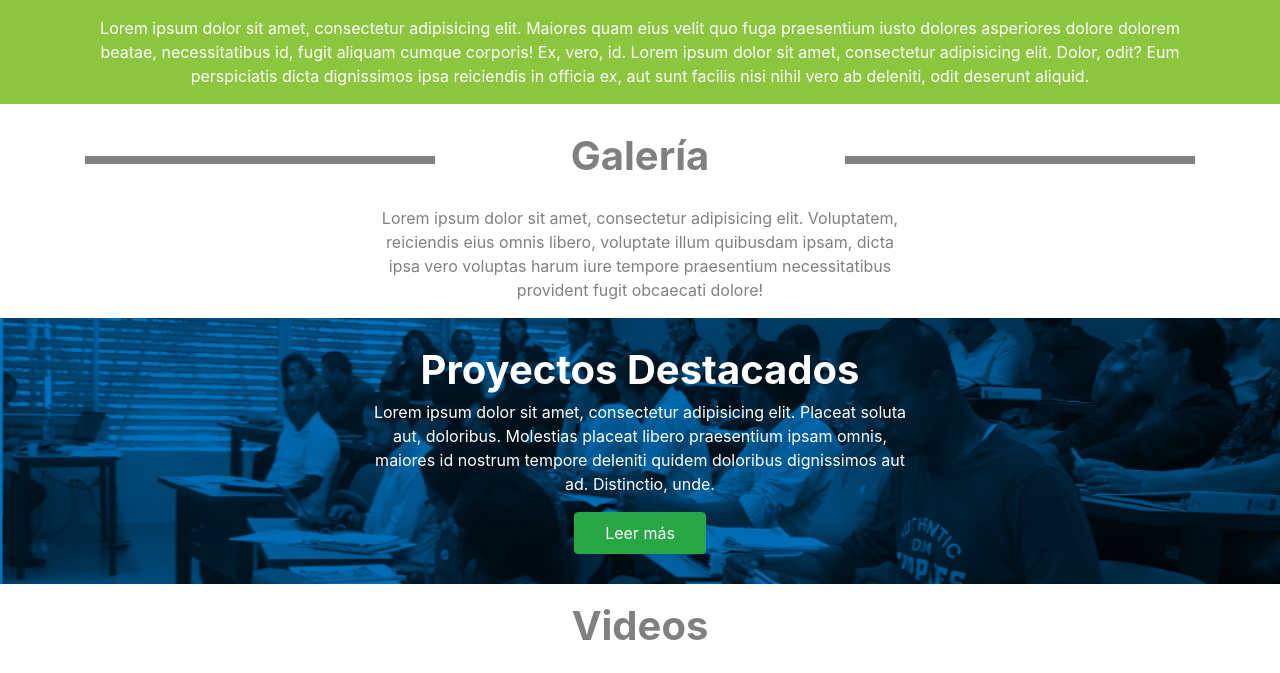
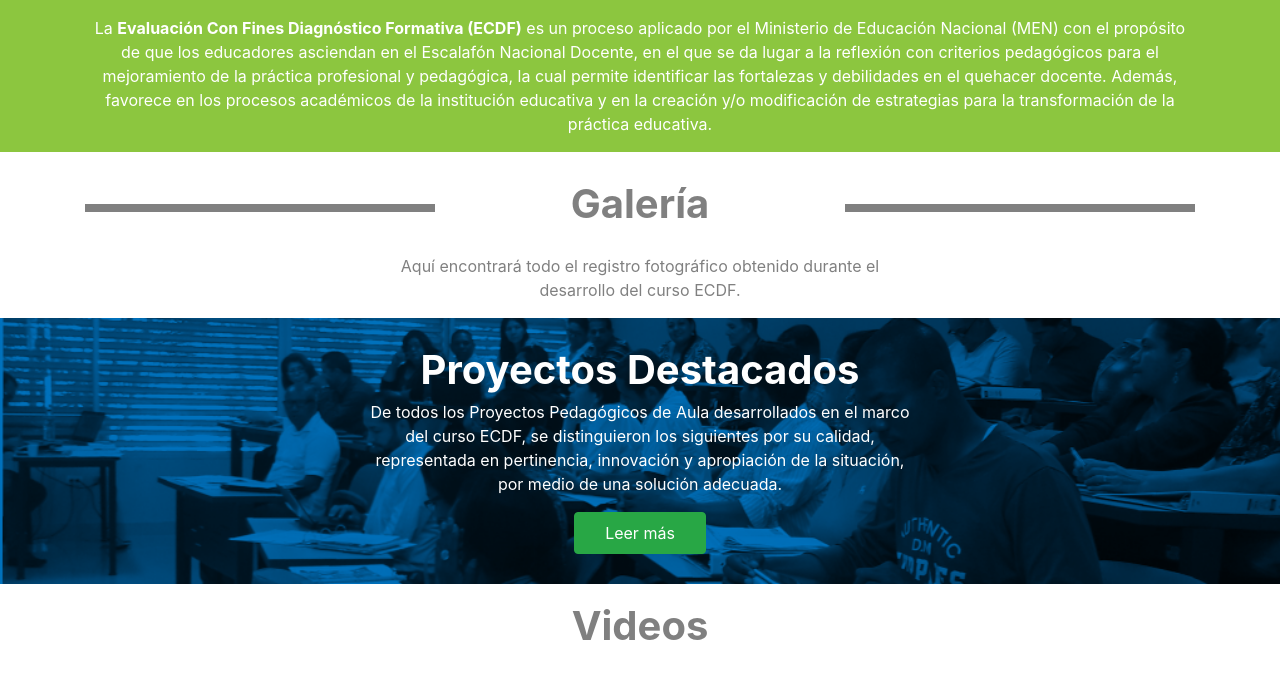
Before and after one commit to coordead/ecdf, a plain HTML site: page index.html in a window 1280 px wide. Shown: the part 694-1367 px from the top of the page. Drawn offline with nearby package versions, Linux system fonts and the light colour scheme.

Commit message:
Descripciones del home

```diff
--- a/index.html
+++ b/index.html
@@ -60,7 +60,7 @@
 			<div class="row justify-content-center">
 				<div class="col">
 					<p class="text-center">
-						Lorem ipsum dolor sit amet, consectetur adipisicing elit. Maiores quam eius velit quo fuga praesentium iusto dolores asperiores dolore dolorem beatae, necessitatibus id, fugit aliquam cumque corporis! Ex, vero, id. Lorem ipsum dolor sit amet, consectetur adipisicing elit. Dolor, odit? Eum perspiciatis dicta dignissimos ipsa reiciendis in officia ex, aut sunt facilis nisi nihil vero ab deleniti, odit deserunt aliquid.
+						La <strong>Evaluación Con Fines Diagnóstico Formativa (ECDF)</strong> es un proceso aplicado por el Ministerio de Educación Nacional (MEN) con el propósito de que los educadores asciendan en el Escalafón Nacional Docente, en el que se da lugar a la reflexión con criterios pedagógicos para el mejoramiento de la práctica profesional y pedagógica, la cual permite identificar las fortalezas y debilidades en el quehacer docente. Además, favorece en los procesos académicos de la institución educativa y en la creación y/o modificación de estrategias para la transformación de la práctica educativa.
 					</p>
 				</div>
 			</div>
@@ -76,7 +76,7 @@
 		</div>
 		<div class="row justify-content-center">
 			<div class="col-6">
-				<p class="text-center">Lorem ipsum dolor sit amet, consectetur adipisicing elit. Voluptatem, reiciendis eius omnis libero, voluptate illum quibusdam ipsam, dicta ipsa vero voluptas harum iure tempore praesentium necessitatibus provident fugit obcaecati dolore!</p>
+				<p class="text-center">Aquí encontrará todo el registro fotográfico obtenido durante el desarrollo del curso ECDF.</p>
 			</div>
 		</div>
 	</div>
@@ -87,7 +87,7 @@
 			<div class="row justify-content-center">
 				<div class="col-6 text-center">
 					<h1>Proyectos Destacados</h1>
-					<p>Lorem ipsum dolor sit amet, consectetur adipisicing elit. Placeat soluta aut, doloribus. Molestias placeat libero praesentium ipsam omnis, maiores id nostrum tempore deleniti quidem doloribus dignissimos aut ad. Distinctio, unde.</p>
+					<p>De todos los Proyectos Pedagógicos de Aula desarrollados en el marco del curso ECDF, se distinguieron los siguientes por su calidad, representada en pertinencia, innovación y apropiación de la situación, por medio de una solución adecuada.</p>
 					<a href="proyectos-destacados.html" class="btn btn-success">Leer más</a>
 				</div>
 			</div>
```
